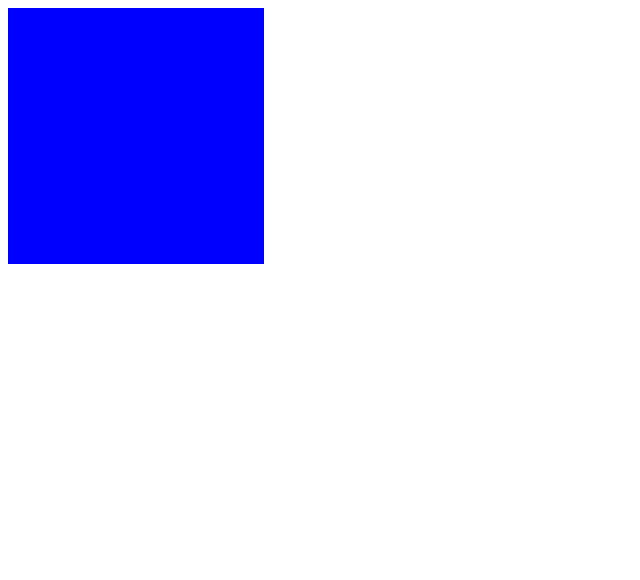
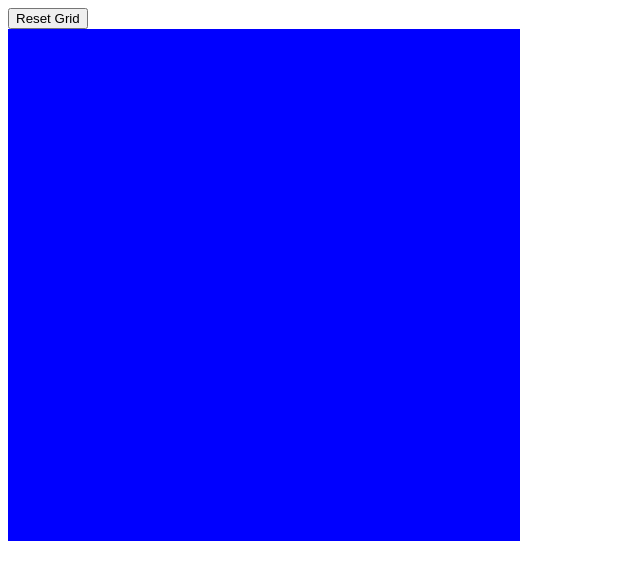
Before and after one commit to ilovetyfng/etch-a-sketch, a plain HTML site: page index.html in a window 1280 px wide. Shown: the whole page, without its empty margins (0-640 px from the left). Drawn offline with Linux system fonts and the light colour scheme.

Commit message:
Add reset & create grid button

```diff
--- a/index.css
+++ b/index.css
@@ -1,16 +1,17 @@
 #container {
     display: flex;
     flex-direction: column;
+    width: 512px;
+    height: 512px;
 }
 
 #row {
     display: flex;
-    padding: 0px;
-    margin: 0px;
+    flex-grow: 1;
 }
 
 .square {
-    padding: 8px;
+    flex-grow: 1;
     background-color: blue;
 }
 
--- a/index.html
+++ b/index.html
@@ -8,6 +8,7 @@
     <link rel="stylesheet" href="index.css">
 </head>
 <body>
+    <button class="reset" onclick="resetGrid()">Reset Grid</button>
     <div id="container">
 
     </div>
--- a/index.js
+++ b/index.js
@@ -1,3 +1,26 @@
+function createGrid (height = 16, width = 16) {
+    row.innerHTML = '';
+    container.innerHTML = '';
+    for (i = 0; i < width; i++) {
+        row.appendChild(square.cloneNode(true));
+    }
+    for (i = 0; i < height; i++) {
+        container.appendChild(row.cloneNode(true));
+    }
+    attachEListen();
+}
+
+function resetGrid () {
+    let height = prompt('Enter number of row:');
+    let width = prompt('Enter number of column:');
+    createGrid(height, width);
+}
+
+
+function attachEListen () {
+    document.querySelectorAll('.square').forEach(feSlave);
+}
+
 function feSlave (e) {
     e.addEventListener('mouseover', changeColor);
 }
@@ -13,15 +36,4 @@ const square = document.createElement('div');
 row.setAttribute('id', 'row');
 square.setAttribute('class', 'square');
 
-for (i = 0; i < 16; i++) {
-    row.appendChild(square.cloneNode(true));
-}
-
-for (i = 0; i < 16; i++) {
-    container.appendChild(row.cloneNode(true));
-}
-
-
-
-console.log(document.querySelectorAll('.square'))
-document.querySelectorAll('.square').forEach(feSlave);
+createGrid();
```
